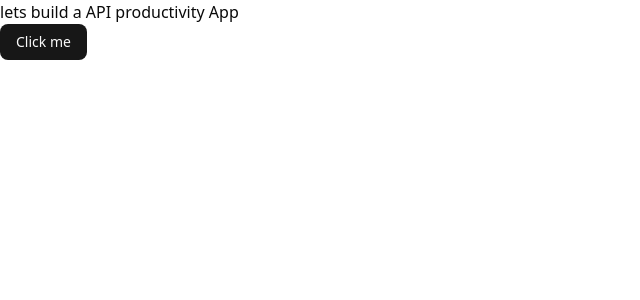
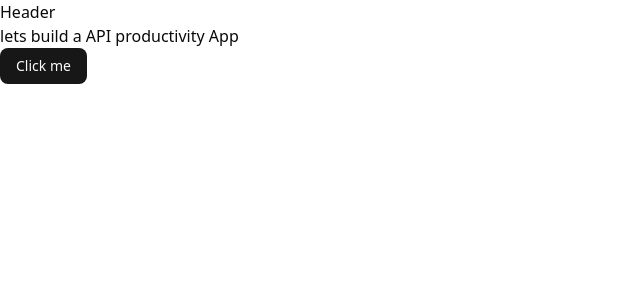
Before and after one commit to FazleRifat121/notion-clone, a Next.js app: page / in a window 1280 px wide. Shown: the top 300 px of the page, without its empty margins (0-640 px from the left). Built offline with nearby package versions, Linux system fonts and the light colour scheme.

Commit message:
header component added

```diff
--- a/app/layout.tsx
+++ b/app/layout.tsx
@@ -1,6 +1,8 @@
 import type { Metadata } from "next";
 
 import "./globals.css";
+import { ClerkProvider } from "@clerk/nextjs";
+import Header from "../components/Header";
 
 export const metadata: Metadata = {
   title: "Create Next App",
@@ -13,8 +15,11 @@ export default function RootLayout({
   children: React.ReactNode;
 }>) {
   return (
-    <html lang="en">
-      <body>{children}</body>
-    </html>
+    <ClerkProvider>
+      <html lang="en">
+        <Header />
+        <body>{children}</body>
+      </html>
+    </ClerkProvider>
   );
 }
--- /dev/null
+++ b/components/Header.tsx
@@ -0,0 +1,5 @@
+function Header() {
+  return <div>Header</div>;
+}
+
+export default Header;
--- /dev/null
+++ b/middleware.ts
@@ -0,0 +1,12 @@
+import { clerkMiddleware } from "@clerk/nextjs/server";
+
+export default clerkMiddleware();
+
+export const config = {
+  matcher: [
+    // Skip Next.js internals and all static files, unless found in search params
+    "/((?!_next|[^?]*\\.(?:html?|css|js(?!on)|jpe?g|webp|png|gif|svg|ttf|woff2?|ico|csv|docx?|xlsx?|zip|webmanifest)).*)",
+    // Always run for API routes
+    "/(api|trpc)(.*)",
+  ],
+};
--- a/package.json
+++ b/package.json
@@ -9,6 +9,7 @@
     "lint": "next lint"
   },
   "dependencies": {
+    "@clerk/nextjs": "^6.18.5",
     "@radix-ui/react-slot": "^1.2.0",
     "class-variance-authority": "^0.7.1",
     "clsx": "^2.1.1",
```
Also changed, not shown: 1 other file (tests, documents, lock files or other folders).
